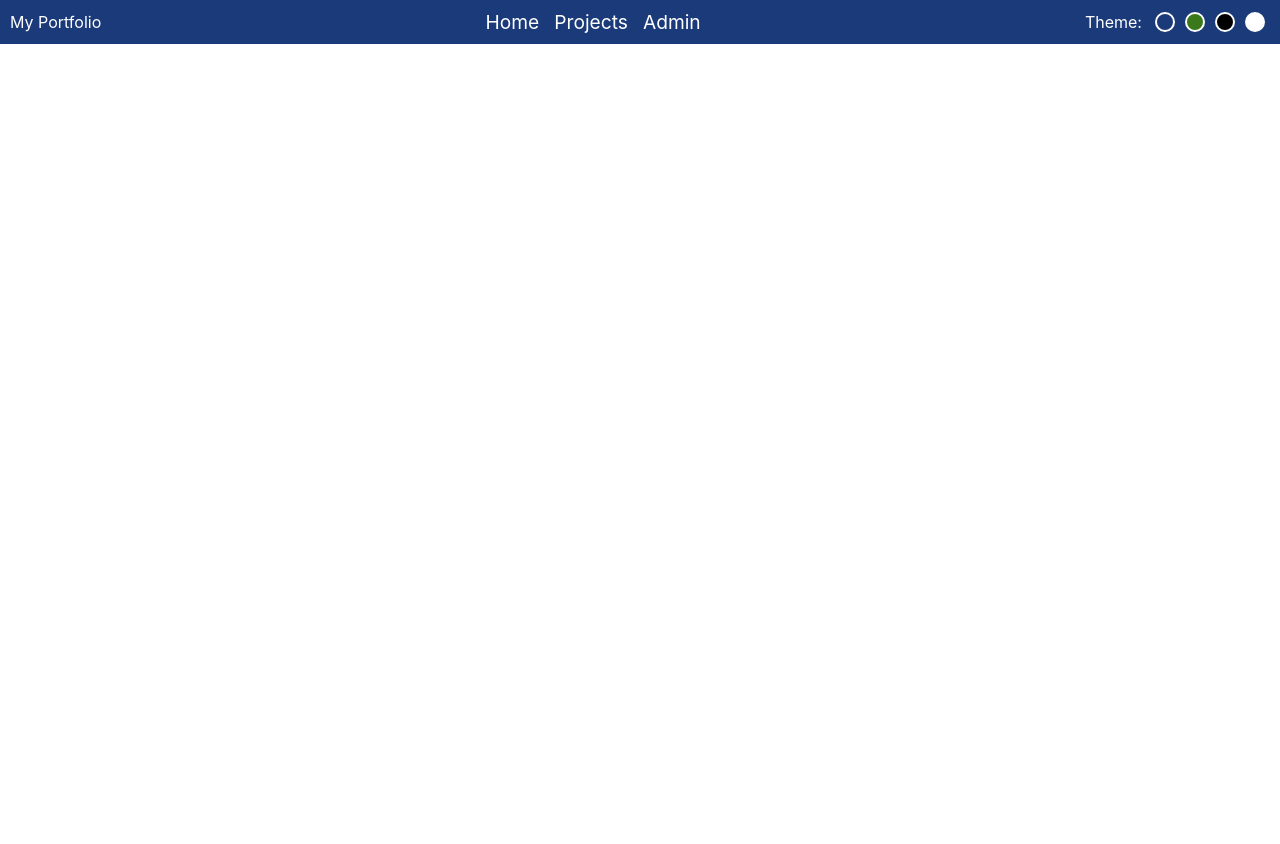
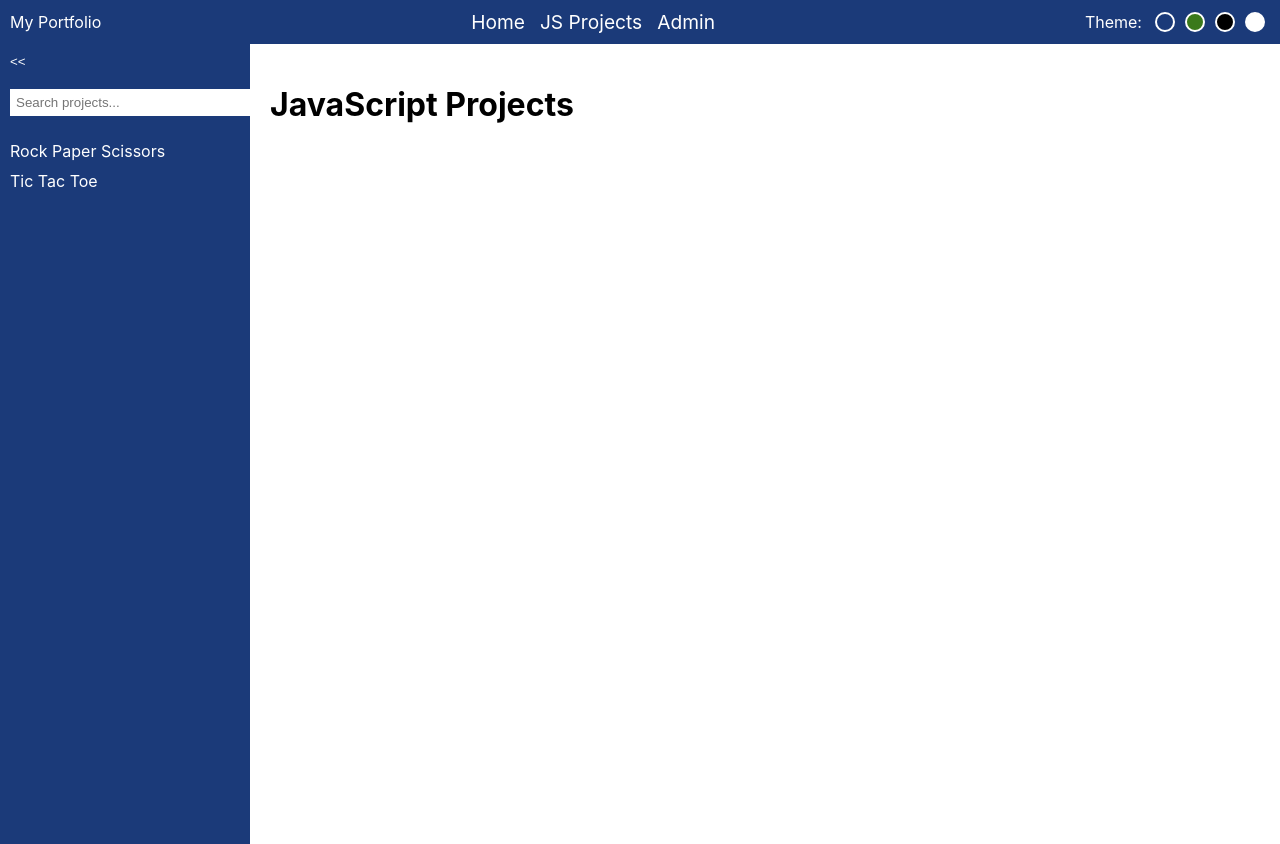
Before and after one commit to Avdika/portfolio-main, a React (Create React App) app: page /js-projects in a window 1280 px wide. Before the commit the page ends 800 px from the top, so only its background shows below. Built offline with nearby package versions, Linux system fonts and the light colour scheme.

Commit message:
Update structure. rename project page

```diff
--- a/src/App.tsx
+++ b/src/App.tsx
@@ -2,7 +2,8 @@ import React from "react";
 import { BrowserRouter as Router, Route, Routes } from "react-router-dom";
 import AdminPanel from "./pages/AdminPanel";
 import Home from "./pages/Home";
-import Projects from "./pages/Projects";
+import JSProjects from "./pages/JSProjects";
+// import CSProjects from "./pages/CSProjects"; // For later use. to do: Uncomment when ready
 import Navbar from "./components/Navbar";
 import { ThemeProvider as StyledThemeProvider } from "styled-components";
 import { ThemeProvider, useTheme } from "./contexts/ThemeContext";
@@ -18,7 +19,8 @@ const AppContent: React.FC = () => {
         <Navbar />
         <Routes>
           <Route path="/" element={<Home />} />
-          <Route path="/projects" element={<Projects />} />
+          <Route path="/js-projects" element={<JSProjects />} />
+          {/* <Route path="/cs-projects" element={<CSProjects />} /> For later use. to do: Uncomment when ready */}
           <Route path="/admin" element={<AdminPanel />} />
         </Routes>
       </Router>
--- a/src/components/Navbar.tsx
+++ b/src/components/Navbar.tsx
@@ -15,7 +15,8 @@ const Navbar: React.FC = () => {
       <div>My Portfolio</div>
       <LinksContainer>
         <NavLink href="/">Home</NavLink>
-        <NavLink href="/projects">Projects</NavLink>
+        <NavLink href="/js-projects">JS Projects</NavLink>
+        {/* <NavLink href="/cs-projects">C# Projects</NavLink> For later use. to do: Uncomment when ready */}
         <NavLink href="/admin">Admin</NavLink>
       </LinksContainer>
       <ThemeSwitcher />
--- a/src/components/Sidebar.tsx
+++ b/src/components/Sidebar.tsx
@@ -1,5 +1,4 @@
 import React, { useState } from "react";
-import projectsData from "../data/projects.json";
 import {
   SidebarContainer,
   ToggleButton,
@@ -8,7 +7,16 @@ import {
   SearchInput,
 } from "../styles/SidebarStyles";
 
-const Sidebar: React.FC = () => {
+interface SidebarProps {
+  projectsData: {
+    id: number;
+    title: string;
+    tags: string[];
+    description: string;
+  }[];
+}
+
+const Sidebar: React.FC<SidebarProps> = ({ projectsData }) => {
   const [isOpen, setIsOpen] = useState(true);
   const [searchTerm, setSearchTerm] = useState("");
 
--- a/src/pages/AdminPanel.tsx
+++ b/src/pages/AdminPanel.tsx
@@ -1,6 +1,6 @@
 import React, { useState } from "react";
 import { Project } from "../types";
-import projectsData from "../data/projects.json";
+import projectsData from "../data/projectsJS.json";
 import ProjectForm from "../components/ProjectForm";
 // import fs from "fs"; // Node.js file system module
 
--- /dev/null
+++ b/src/pages/CSProjects.tsx
@@ -0,0 +1,18 @@
+import React from "react";
+import Sidebar from "../components/Sidebar";
+import projectsData from "../data/projectsCS.json";
+import { ProjectsContainer, Content } from "../styles/ProjectsStyles";
+
+const CSProjects: React.FC = () => {
+  return (
+    <ProjectsContainer>
+      <Sidebar projectsData={projectsData} />
+      <Content>
+        <h1>C# Projects</h1>
+        {/* Add project display content here */}
+      </Content>
+    </ProjectsContainer>
+  );
+};
+
+export default CSProjects;
--- a/src/pages/Projects.tsx
+++ b/src/pages/JSProjects.tsx
@@ -1,17 +1,18 @@
 import React from "react";
 import Sidebar from "../components/Sidebar";
+import projectsData from "../data/projectsJS.json";
 import { ProjectsContainer, Content } from "../styles/ProjectsStyles";
 
-const Projects: React.FC = () => {
+const JSProjects: React.FC = () => {
   return (
     <ProjectsContainer>
-      <Sidebar />
+      <Sidebar projectsData={projectsData} />
       <Content>
-        <h1>Projects</h1>
+        <h1>JavaScript Projects</h1>
         {/* Add project display content here */}
       </Content>
     </ProjectsContainer>
   );
 };
 
-export default Projects;
+export default JSProjects;
```
Also changed, not shown: src/data/projectsCS.json (added, +8 -0 lines), src/data/projectsJS.json (renamed from src/data/projects.json).
